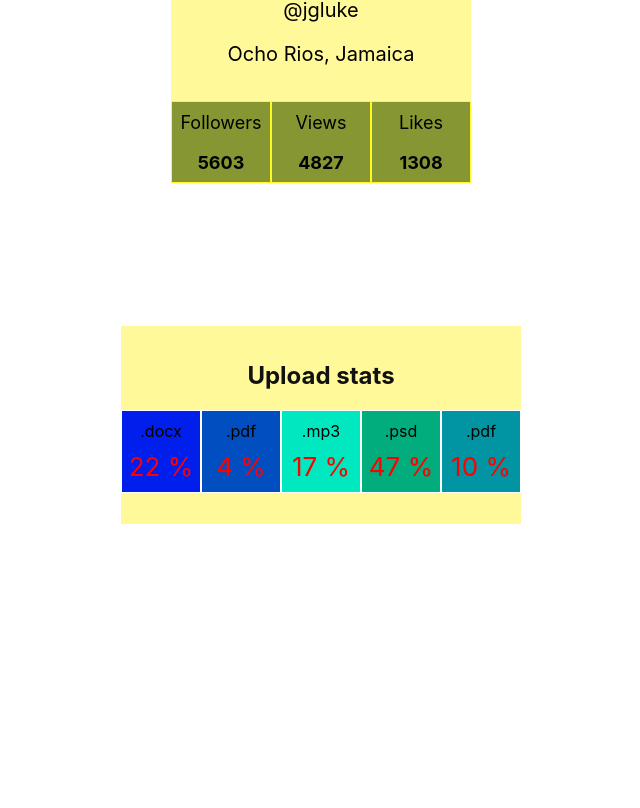
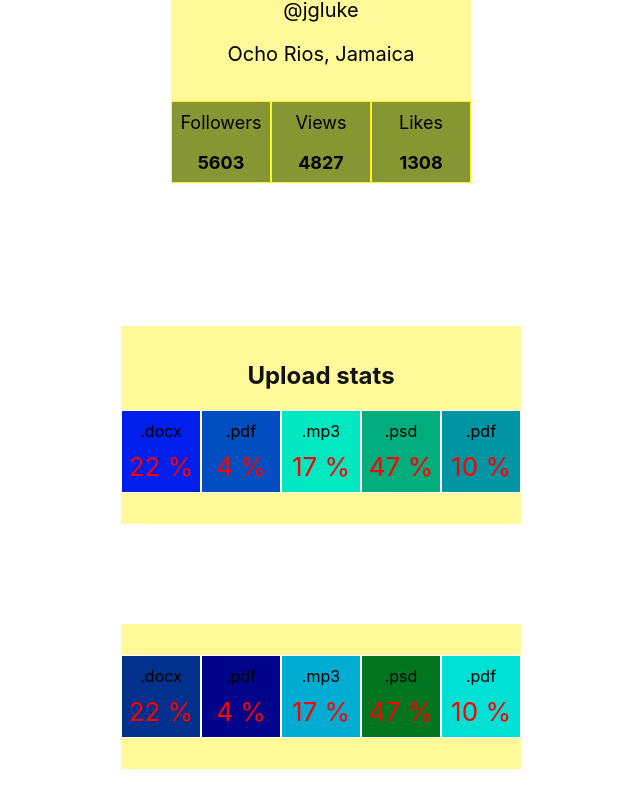
Before and after one commit to Anastasiia-Ihn/goit-react-hw-01-components, a React (Create React App) app: page / in a window 1280 px wide. Shown: the part 274-1082 px from the top of the page, without its empty margins (319-959 px from the left). Before the commit the page ends 800 px from the top, so only its background shows below. Built offline with nearby package versions, Linux system fonts and the light colour scheme.

Commit message:
fixed 2-d task

```diff
--- a/src/components/App.jsx
+++ b/src/components/App.jsx
@@ -15,6 +15,6 @@ export const App = () => {
       stats={user.stats} />
 
 <Statistics title="Upload stats" stats={data} />
-{/* <Statistics stats={data} />   */}
+<Statistics stats={data} />
   </>
 };
--- a/src/components/Statistics/Title/title.jsx
+++ b/src/components/Statistics/Title/title.jsx
@@ -2,5 +2,6 @@ import { Title } from './title.styled.js';
 
 
 export const TitleForSection = (props) => {
-    return <Title>{props.children}</Title>
+    console.log(props.children);
+    if (props.children) { return <Title>{props.children}</Title> }
 }
--- a/src/components/Statistics/statistics.styled.js
+++ b/src/components/Statistics/statistics.styled.js
@@ -4,6 +4,7 @@ import styled from "styled-components";
 export const ContainerForStats = styled.section`
 margin-left: auto;
 margin-right: auto;
+margin-bottom: 100px;
 padding-top: 15px;
 padding-bottom: 15px;
 width: 400px;
```
